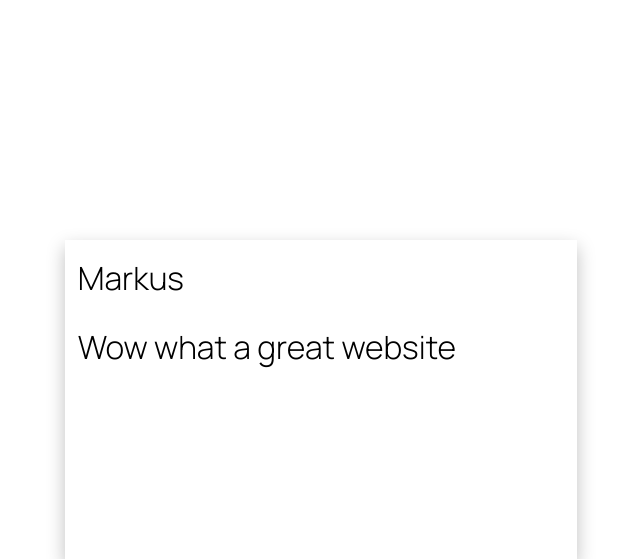
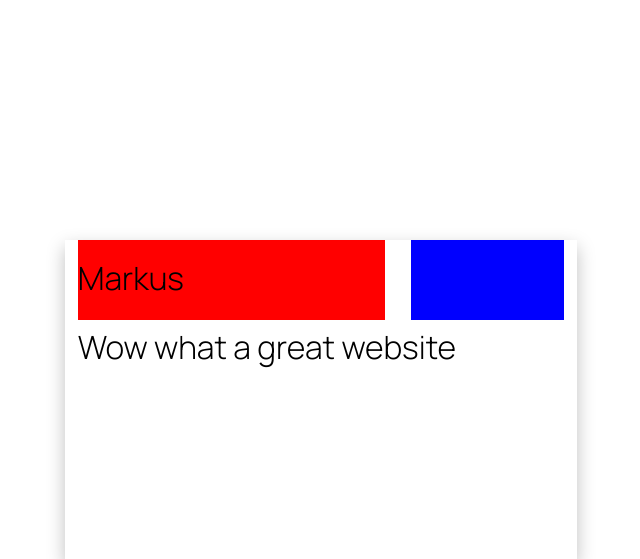
Before and after one commit to maguzzz/Make-a-Review, a PHP site: page / in a window 1280 px wide. Shown: the part 720-1279 px from the top of the page, without its empty margins (319-959 px from the left). Run offline with PHP 8.4, Linux system fonts and the light colour scheme; data comes from the database, SQL or seed files in the repository; data that the repository does not hold is empty.

Commit message:
Name, NameLength Changes

```diff
--- a/Styles/index.css
+++ b/Styles/index.css
@@ -108,7 +108,7 @@
     margin-top: 2em;
     box-shadow: 0px 7px 17px rgba(0, 0, 0, 0.25);
 }
-.postNameAndDate{
+.postName{
     padding-top: .5em;
     font-size: 2em;
     margin-left: 2.5%;
@@ -116,6 +116,7 @@
     height: 2em;
     width: auto;
     min-width: 60%;
+    background-color: red;
 }
 
 .postDate{
@@ -125,7 +126,8 @@
     margin-right: 2.5%;
     float: right;
     height: 2em;
-    width: 20%;
+    width: 30%;
+    background-color: blue;
 }
 
 .postReview{
@@ -221,7 +223,7 @@
     width: 90%;
 
 }
-.postNameAndDate{
+.postName{
     font-size: 1.5em;
 }
 
--- a/index.php
+++ b/index.php
@@ -37,7 +37,7 @@ if (!empty($userName) && !empty($userReview)) {
         <h1 class="title">Review this website</h1>
         <div class="reviewStars"></div>
         <form action="index.php" method="post">
-            <input id="inputBoxes" class="nameInput"  placeholder="Name" maxlength = "15" type="text" name="name" required><br>
+            <input id="inputBoxes" class="nameInput"  placeholder="Name" maxlength = "20" type="text" name="name" required><br>
             <textarea id="inputBoxes" class="reviewInput" maxlength="200" type="text" name="review" placeholder ="Review" required></textarea><br>
             <input class="submitButton" type="submit" value="POST">
         </form>
@@ -56,7 +56,7 @@ if ($conn) {
         while ($person = $dbData->fetch_assoc()) {
             echo "<div class ='reviewPost'>
                         <div class='postDate'>". $person["postDate"] ." </div>
-                        <div class='postNameAndDate'>" . $person['userName'] . "</div>
+                        <div class='postName'>" . $person['userName'] . "</div>
                         <div class ='postReview'> <a>". $person["review"] ."</a></div>
                   </div>";
         }
```
